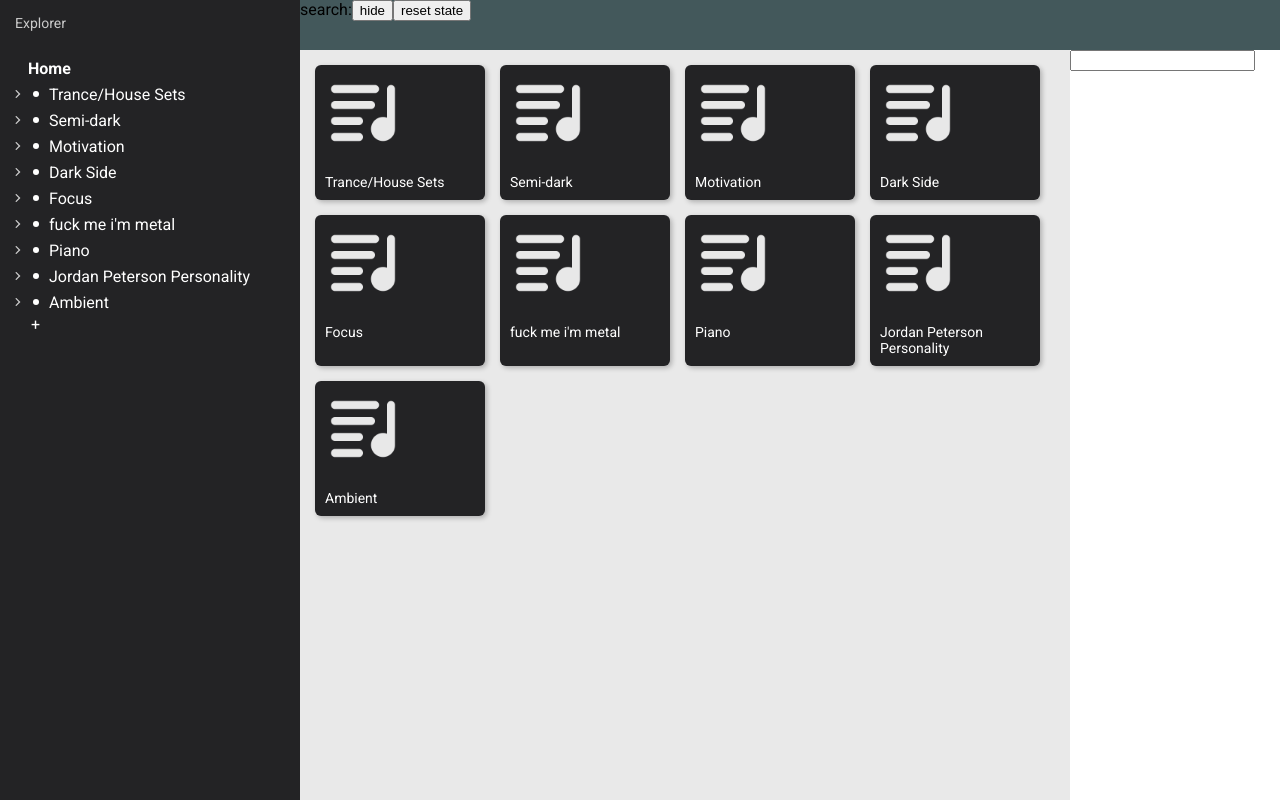
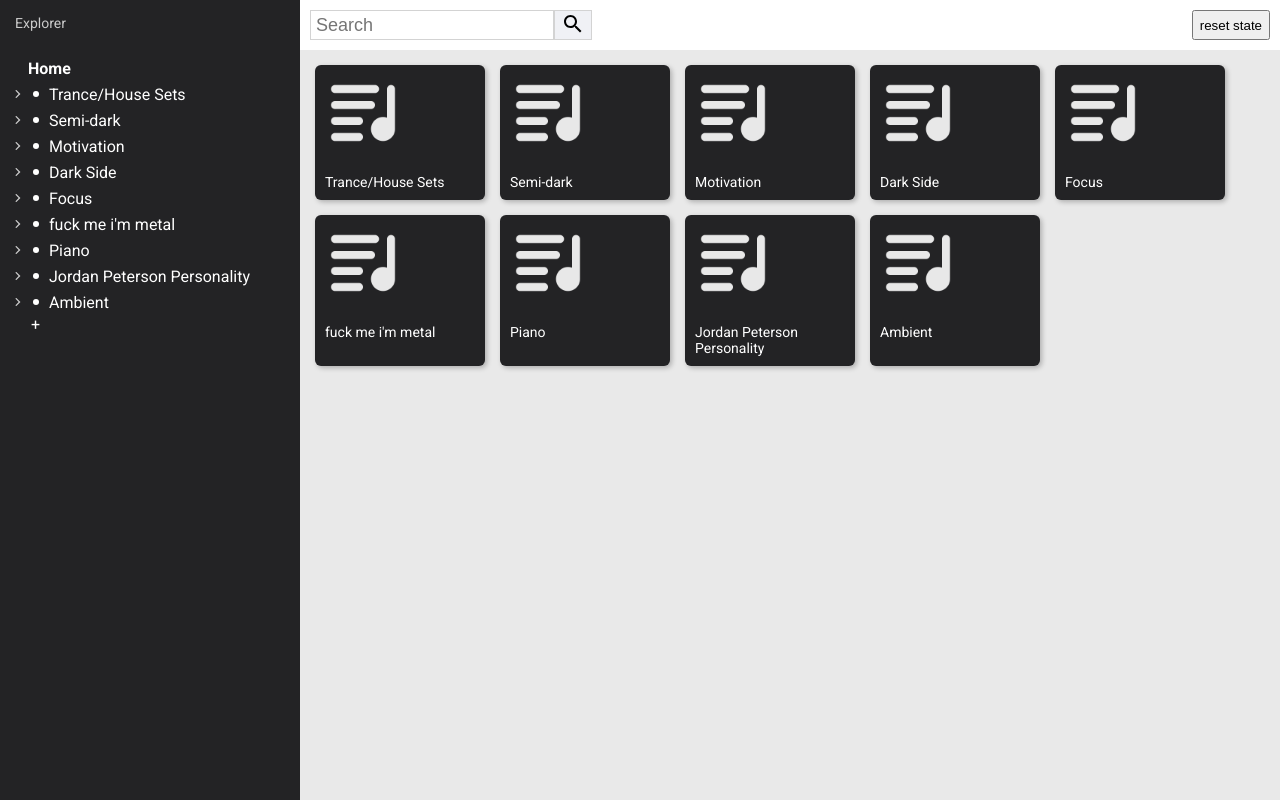
Before and after one commit to ilyaivanov/media-explorer, a React (Create React App) app: page / in a window 1280 px wide. Built offline with nearby package versions, Linux system fonts and the light colour scheme.

Commit message:
Improve search by changing focus to search results

```diff
--- a/src/app/App.css
+++ b/src/app/App.css
@@ -1,20 +1,3 @@
-/*body {*/
-/*  margin: 0;*/
-/*  font-size: 14px;*/
-/*  font-family: "Roboto", "Oxygen",*/
-/*    "Ubuntu", "Cantarell", "Fira Sans", "Droid Sans", "Helvetica Neue",*/
-/*    sans-serif;*/
-/*  -webkit-font-smoothing: antialiased;*/
-/*  -moz-osx-font-smoothing: grayscale;*/
-/*}*/
-/*.page-container {*/
-/*  height: 100vh;*/
-/*}*/
-/*!*THIS DEPENDS UPON MENU HEIGHT*!*/
-/*.page {*/
-/*  height: calc(100vh - 50px);*/
-/*}*/
-
 .page-during-drag {
   user-select: none;
   cursor: grabbing;
@@ -22,7 +5,7 @@
 
 body {
   margin: 0;
-  font-family: Roboto;
+  font-family: Roboto, sans-serif;
 }
 
 .page {
@@ -41,7 +24,7 @@ body {
 
 .gallery {
   margin-top: var(--menu-height);
-  width: calc(100vw - var(--sidebar-menu-width) - var(--search-menu-width));
+  width: calc(100vw - var(--sidebar-menu-width));
   overflow-y: auto;
   display: flex;
   flex-direction: row;
@@ -49,22 +32,3 @@ body {
   align-content: flex-start;
   background-color: #e9e9e9;
 }
-/*Use a better solution, this sucks mule's balls*/
-.gallery-without-search{
-  width: calc(100vw - var(--sidebar-menu-width));
-}
-
-.menu {
-  height: 50px;
-  background-color: #43585b;
-  position: absolute;
-  top: 0;
-  right: 0;
-  left: 300px;
-}
-
-.search-results {
-  margin-top: var(--menu-height);
-  width: var(--search-menu-width);
-  overflow-y: auto;
-}
--- a/src/app/App.tsx
+++ b/src/app/App.tsx
@@ -6,11 +6,11 @@ import { ItemBeingDraggedAvatar } from "./ItemBeingDraggedAvatar";
 import { DropDestinationLine } from "./DropDestinationIndicator";
 import { dispatch, useStoreWithGlobalDispatch } from "./globalDispatch";
 import { Sidebar } from "./Sidebar";
-import  Card  from "./Card";
+import Card from "./Card";
 import { cn } from "./classNames";
 import Menu from "./Menu";
-import SearchResults from "./SearchResults";
 import * as actions from "./state/actions";
+import { RootState } from "./types";
 
 const App = () => {
   const state = useStoreWithGlobalDispatch();
@@ -24,10 +24,7 @@ const App = () => {
       >
         <Sidebar items={state.items} dragState={state.dragState} />
         <div
-          className={cn({
-            gallery: true,
-            "gallery-without-search": !state.options.isSearchVisible,
-          })}
+          className="gallery"
           onMouseMove={() => {
             if (
               state.dragState &&
@@ -37,18 +34,9 @@ const App = () => {
             }
           }}
         >
-          {state.items[state.itemFocused].children.map((id) => (
-            <Card key={id} dragState={state.dragState} item={state.items[id]} />
-          ))}
+          <Gallery state={state} />
         </div>
-
-        {state.options.isSearchVisible && (
-          <SearchResults
-            items={state.items["SEARCH"].children.map((id) => state.items[id])}
-            dragState={state.dragState}
-          />
-        )}
-        <Menu options={state.options} />
+        <Menu />
       </div>
       {state.itemIdBeingPlayed && (
         <Player videoId={state.items[state.itemIdBeingPlayed].videoId} />
@@ -61,4 +49,21 @@ const App = () => {
   );
 };
 
+interface GalleryProps {
+  state: RootState;
+}
+const Gallery = ({ state }: GalleryProps) => {
+  const items = state.options.isSearchVisible
+    ? state.items["SEARCH"].children
+    : state.items[state.itemFocused].children;
+
+  return (
+    <>
+      {items.map((id) => (
+        <Card key={id} dragState={state.dragState} item={state.items[id]} />
+      ))}
+    </>
+  );
+};
+
 export default App;
--- /dev/null
+++ b/src/app/Menu.css
@@ -0,0 +1,41 @@
+.menu {
+  box-sizing: border-box;
+  padding: 10px;
+  display: flex;
+  justify-content: space-between;
+  height: 50px;
+  background-color: white;
+  position: absolute;
+  top: 0;
+  right: 0;
+  left: 300px;
+}
+
+.input-group {
+  display: flex;
+}
+
+.input-group button {
+  background-color: #f0f1f5;
+  border: 1px solid lightgrey;
+  cursor: pointer;
+}
+.input-group button:hover {
+  background-color: #dcdde0;
+}
+.input-group button:active {
+  background-color: #bdc2ca;
+}
+.input-group svg {
+  height: 24px;
+  width: 24px;
+}
+
+.input-group input {
+  font-size: 18px;
+  padding: 5px;
+  border: 1px solid lightgrey;
+}
+.input-group input:focus {
+  outline: 1px solid darkgrey;
+}
--- a/src/app/Menu.tsx
+++ b/src/app/Menu.tsx
@@ -1,19 +1,35 @@
-import React from "react";
-import { UIOptions } from "./types";
+import React, { useState } from "react";
 import * as actions from "./state/actions";
 import { dispatch } from "./globalDispatch";
 import { initialState } from "./state/initialState";
+import "./Menu.css";
+import { searchItems } from "./api";
 
-interface Props {
-  options: UIOptions;
-}
-
-const Menu = React.memo(({ options }: Props) => (
-  <div className="menu" >
-    search:
-    <button onClick={() => dispatch(actions.toggleSearchVisibility())}>
-      {options.isSearchVisible ? "hide" : "show"}
+export const doTheSearch = (term: string) => {
+  dispatch(actions.toggleSearchVisibility());
+  searchItems(term).then((items) =>
+    dispatch(actions.setNodeChildren("SEARCH", items))
+  );
+};
+const Menu = React.memo(() => {
+  const [searchTerm, setSearchTerm] = useState("");
+  return (
+    <div className="menu">
+      <div className="input-group">
+        <input
+          type="text"
+          placeholder="Search"
+          value={searchTerm}
+          onChange={(e) => setSearchTerm(e.currentTarget.value)}
+        />
+        <button
+          onClick={() => {
+            doTheSearch(searchTerm);
+          }}
+        >
+          <SearchIcon />
         </button>
+      </div>
       <button
         onClick={() => {
           dispatch(actions.setRootState(initialState));
@@ -22,6 +38,13 @@ const Menu = React.memo(({ options }: Props) => (
         reset state
       </button>
     </div>
-));
+  );
+});
 
 export default Menu;
+
+const SearchIcon = () => (
+  <svg className={"search-icon"} viewBox="0 0 24 24">
+    <path d="M15.5 14h-.79l-.28-.27C15.41 12.59 16 11.11 16 9.5 16 5.91 13.09 3 9.5 3S3 5.91 3 9.5 5.91 16 9.5 16c1.61 0 3.09-.59 4.23-1.57l.27.28v.79l5 4.99L20.49 19l-4.99-5zm-6 0C7.01 14 5 11.99 5 9.5S7.01 5 9.5 5 14 7.01 14 9.5 11.99 14 9.5 14z" />
+  </svg>
+);
--- a/src/app/SearchResults.tsx
+++ /dev/null
@@ -1,45 +0,0 @@
-import Card from "./Card";
-import React, { useEffect } from "react";
-import { DragState, Item } from "./types";
-import _ from "lodash";
-import { searchItems } from "./api";
-import { dispatch } from "./globalDispatch";
-import * as actions from "./state/actions";
-interface Props {
-  dragState: DragState;
-  items: Item[];
-}
-
-const doTheSearch = _.debounce(
-  (term: string) =>
-    searchItems(term).then((items) =>
-      dispatch(actions.setNodeChildren("SEARCH", items))
-    ),
-  600,
-  { trailing: true }
-);
-
-const SearchResults = ({ dragState, items }: Props) => {
-  const [term, setTerm] = React.useState("");
-
-  useEffect(() => {
-    if (term) doTheSearch(term);
-  }, [term]);
-
-  return (
-    <div className="search-results">
-      <input
-        type="text"
-        value={term}
-        onChange={(e) => setTerm(e.currentTarget.value)}
-      />
-      {items.map((item) => (
-        <div key={item.id} className="card-wrapper">
-          <Card dragState={dragState} item={item} />
-        </div>
-      ))}
-    </div>
-  );
-};
-
-export default SearchResults;
--- a/src/app/constants.css
+++ b/src/app/constants.css
@@ -2,7 +2,5 @@
   /*Below are variables references from JS (always change together)*/
   --chevron-width: 20px;
   --menu-height: 50px;
-  /*Card width with double padding plus scrollbar: 170 + 15 * 2 + 10 = */
-  --search-menu-width: 210px;
   --sidebar-menu-width: 300px;
 }
--- a/src/app/state/initialState.ts
+++ b/src/app/state/initialState.ts
@@ -3500,7 +3500,7 @@ export const initialState: RootState = {
   itemIdBeingPlayed: undefined,
   searchTerm: "",
   options: {
-    isSearchVisible: true,
+    isSearchVisible: false,
   },
   dropDestinationPlaceholder: undefined,
   itemFocused: "HOME",
--- a/src/app/state/reducer.ts
+++ b/src/app/state/reducer.ts
@@ -169,6 +169,10 @@ export const reducer = (state: RootState, action: RootAction): RootState => {
     return {
       ...state,
       itemFocused: action.itemId,
+      options: {
+        ...state,
+        isSearchVisible: false,
+      },
     };
   } else if (action.type === "REMOVE_SIDEBAR_DROP_INDICATOR") {
     return {
```
Also changed, not shown: src/app/Triangle.tsx (deleted, +0 -21 lines). Lines whose indentation alone changed are shown as unchanged.
